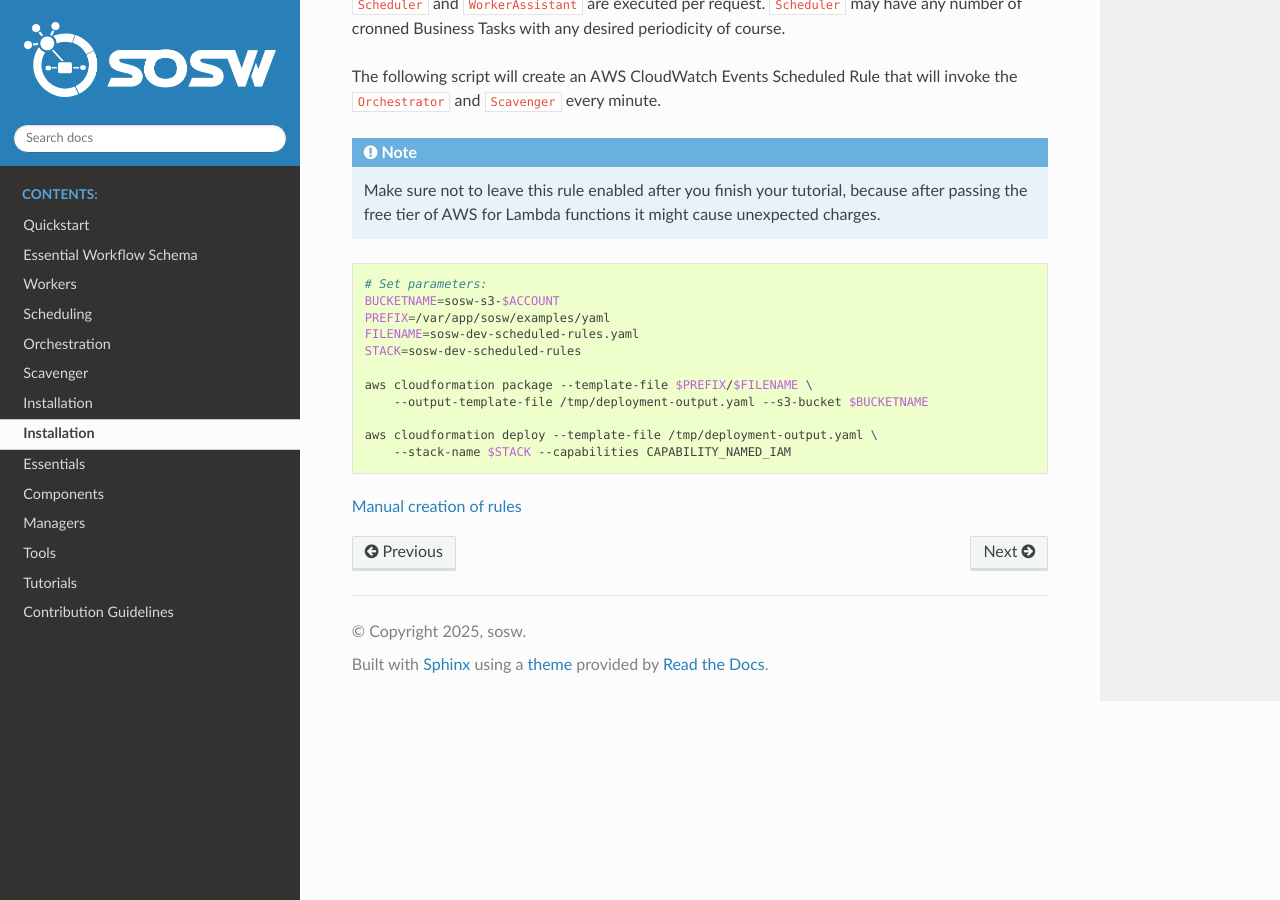
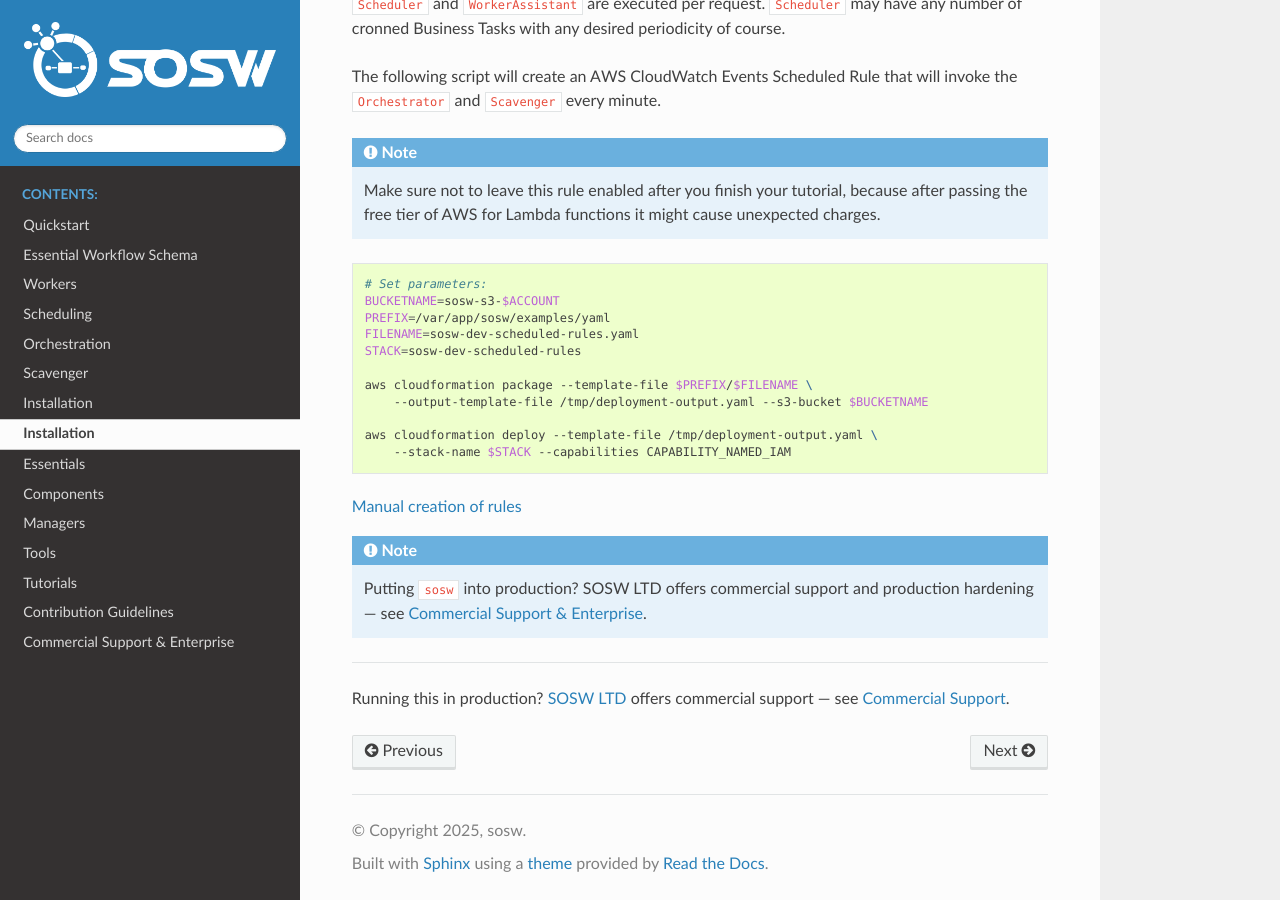
Before and after one commit to sosw/sosw, a Sphinx documentation site: the page built from docs/installation.rst, in a window 1280 px wide and 900 px high, scrolled down 4293 px. Built offline with Sphinx 7.4.7 and the Read the Docs theme 3.1.0, drawn with Linux system fonts in a browser that asks for light colours.

Commit message:
docs+readme: add commercial-support / Hire-us CTAs (HQ-875)
Add tasteful, anti-hype "Hire us / Enterprise support" CTAs so the
framework works as an OSS lead magnet, per the HQ-870 plan (§1).

README:
- one compact line under the tagline (SOSW LTD + Enterprise support link)
- a "Commercial support" section before Development

docs (Sphinx):
- new docs/support.rst "Commercial Support & Enterprise", added as a
  top-level toctree entry so it shows in the left nav on every page
- one-line support footer on every page via rst_epilog in conf.py
- a .. note:: at the END of quickstart.rst and installation.rst -> :doc:`support`

All Hire-us links are UTM-tagged for LeadGen attribution
(utm_source=github, utm_medium=readme|docs, utm_campaign=sosw-oss).
Docs build clean (sphinx html, no new warnings); support.html renders.

Co-Authored-By: Claude Opus 4.8 <noreply@anthropic.com>

```diff
--- a/docs/conf.py
+++ b/docs/conf.py
@@ -113,6 +113,13 @@ pygments_style = 'sphinx'
 
 # If true, `todo` and `todoList` produce output, else they produce nothing.
 todo_include_todos = True
+
+# One-line commercial-support footer appended to every documentation page (HQ-875).
+rst_epilog = """
+----
+
+Running this in production? `SOSW LTD <https://sosw.app?utm_source=github&utm_medium=docs&utm_campaign=sosw-oss>`__ offers commercial support — see :doc:`Commercial Support </support>`.
+"""
 
 
 
--- a/docs/index.rst
+++ b/docs/index.rst
@@ -46,6 +46,8 @@ Essential components of **`sosw`** orchestration are implemented as AWS Lambda f
 
 	contribution/index
 
+	support
+
 
 Indices and tables
 ==================
--- a/docs/installation.rst
+++ b/docs/installation.rst
@@ -304,3 +304,9 @@ the ``Orchestrator`` and ``Scavenger`` every minute.
         --targets \
             "Id"="1","Arn"="arn:aws:lambda:us-west-2:$ACCOUNT:function:sosw_orchestrator" \
             "Id"="2","Arn"="arn:aws:lambda:us-west-2:$ACCOUNT:function:sosw_scavenger"
+
+
+..  note::
+
+    Putting ``sosw`` into production? SOSW LTD offers commercial support and
+    production hardening — see :doc:`support`.
--- a/docs/quickstart.rst
+++ b/docs/quickstart.rst
@@ -47,3 +47,8 @@ Create your ``app.py`` with the following structure.
 Useful tools
 ------------
 Create a sosw Lambda Layer for faster mounting: :ref:`SOSW Layer`
+
+..  note::
+
+    Running ``sosw`` in production? SOSW LTD offers commercial support and
+    consulting — see :doc:`support`.
```
Also changed, not shown: README.md (+10 -0 lines), docs/support.rst (added, +21 -0 lines).
